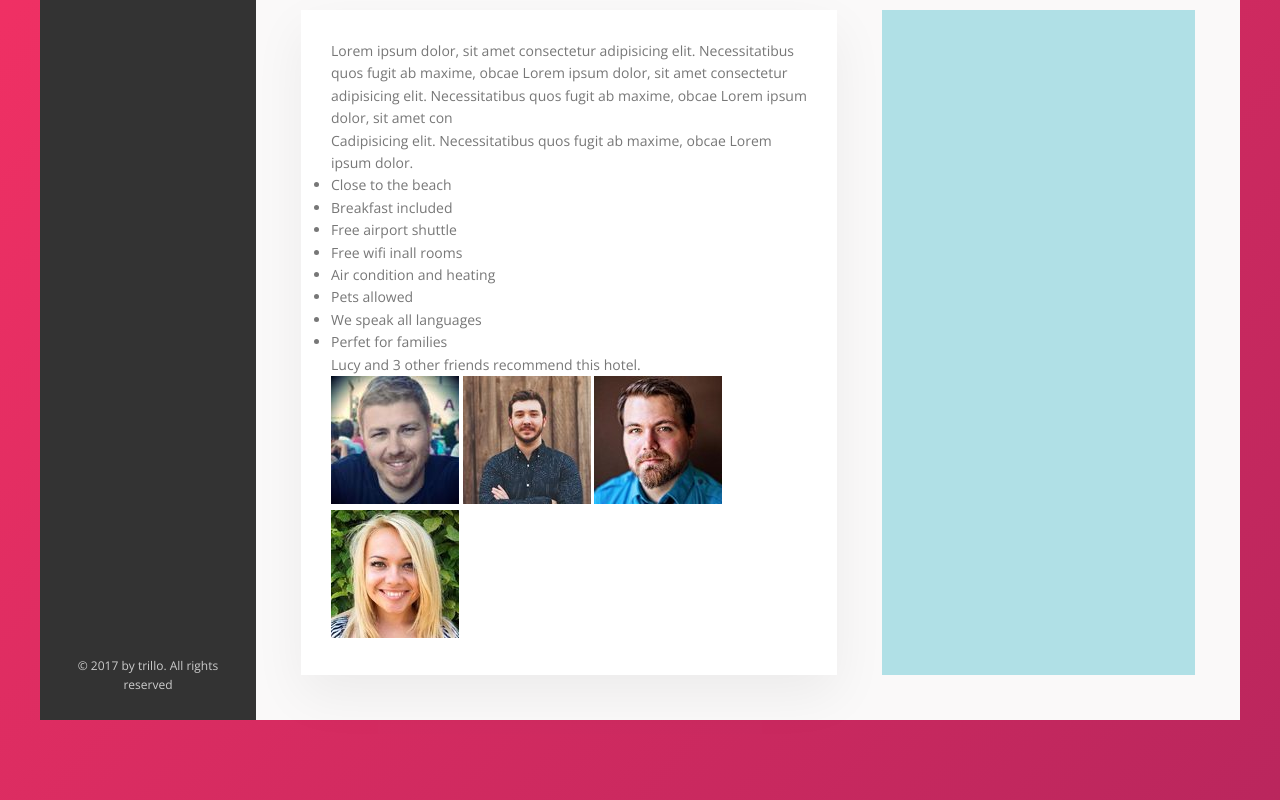
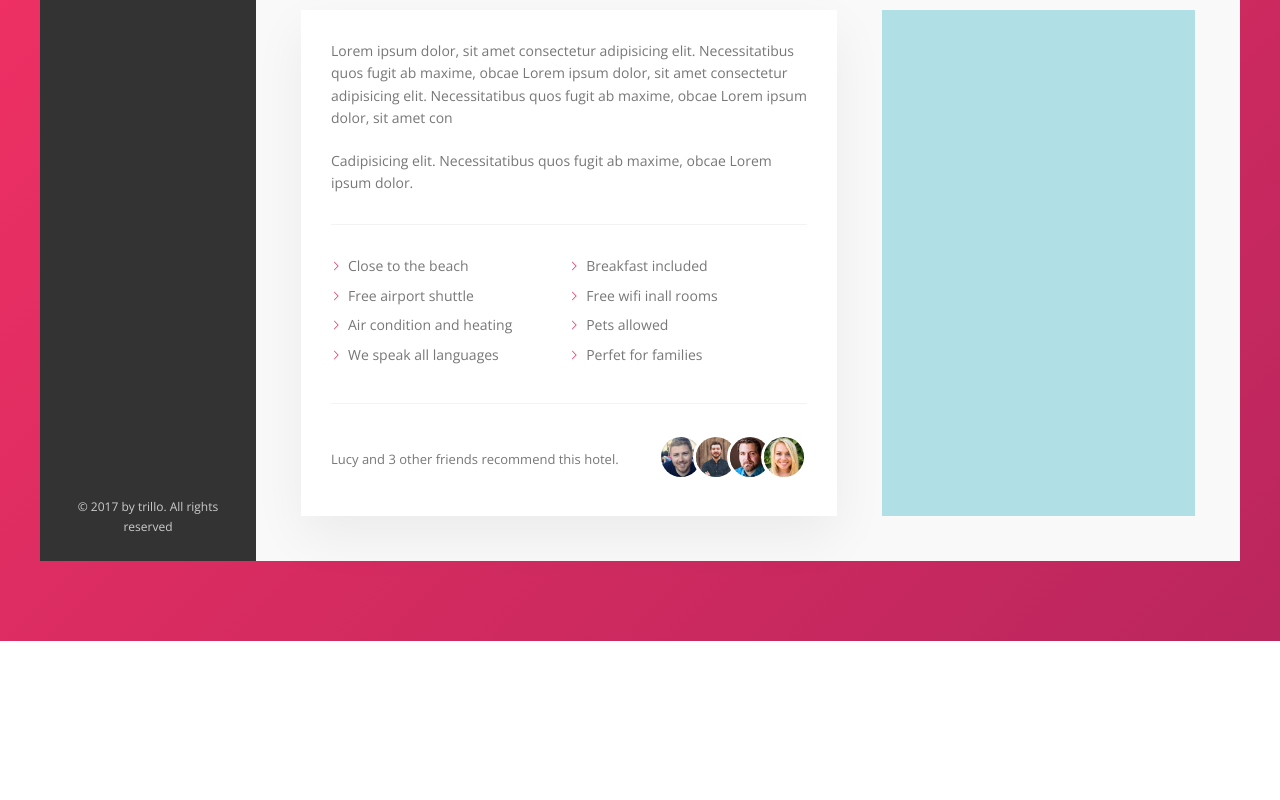
Before and after one commit to chlrobert93/TrilloCss, a website: page index.html in a window 1280 px wide. Shown: the part 637-1437 px from the top of the page. After the commit the page ends 1278 px from the top, so only its background shows below. Drawn offline with nearby package versions, Linux system fonts and the light colour scheme.

Commit message:
Descripcion seccion recomendaciones

```diff
--- a/index.html
+++ b/index.html
@@ -169,10 +169,10 @@
                                 Lucy and 3 other friends recommend this hotel.
                             </p>
                             <div class="recommend__friends">
-                                    <img src="img/user-3.jpg" alt="Friend 1" class="recommen__photo">
-                                    <img src="img/user-4.jpg" alt="Friend 2" class="recommen__photo">
-                                    <img src="img/user-5.jpg" alt="Friend 3" class="recommen__photo">
-                                    <img src="img/user-6.jpg" alt="Friend 4" class="recommen__photo">
+                                    <img src="img/user-3.jpg" alt="Friend 1" class="recommend__photo">
+                                    <img src="img/user-4.jpg" alt="Friend 2" class="recommend__photo">
+                                    <img src="img/user-5.jpg" alt="Friend 3" class="recommend__photo">
+                                    <img src="img/user-6.jpg" alt="Friend 4" class="recommend__photo">
                             </div>
                         </div>
                         </div>
--- a/sass/_base.scss
+++ b/sass/_base.scss
@@ -45,6 +45,7 @@ Grey dark 3: #999;
     --box-shadow: 0 2rem 6rem rgba(0,0,0,.3);
 
     --line: 1px solid var(--color-grey-light-2);
+  //--line: 1px solid var(--color-grey-dark-1);
     --shadow-light: 0 2rem 5rem rgba(0, 0, 0, .06);
     }
 
--- a/sass/_components.scss
+++ b/sass/_components.scss
@@ -384,3 +384,81 @@
 
     }
 }
+
+
+///////////////////////
+////ParaGraph
+.paragraph:not(:last-of-type){
+    margin-bottom: 2rem;
+}
+
+
+///////////////////////
+////List
+.list{
+    list-style:none;
+    margin: 3rem 0;
+    padding: 3rem 0;
+    border-top:var(--line);
+    border-bottom: var(--line);
+
+    display:flex;
+    /*Esta uno a lado del otro gunto*/
+    flex-wrap: wrap;
+
+    &__item{
+        flex: 0 0 50%;
+        margin-bottom: .7rem;
+    }
+
+    &__item::before{
+        //Para que aparesca el icon
+        content: "";
+        display: inline-block;
+        height: 1rem;
+        width: 1rem;
+        margin-right: .7rem;
+
+        //Older browsers
+        //background-image: url(../img/chevron-thin-right.svg);
+       // background-size: cover;
+
+        //New browsers -masks mscara para el color del icono
+        background-color: var(--color-primary);
+        -webkit-mask-image: url(../img/chevron-thin-right.svg);
+        -webkit-mask-size:cover;
+    }
+}
+
+
+
+///////////////////////
+////RECOMMEND
+.recommend{
+    font-size: 1.3rem;
+    color:var(--color-dark-3);
+
+    display: flex;
+    align-items: center;
+
+    &__count{
+        //Espacion entre el text y las img
+        margin-right: auto;
+    }
+
+    &__photo{
+        //Para solucionar el error del borde al reducir la img
+        box-sizing: content-box;
+
+        height: 4rem;
+        width: 4rem;
+        border-radius: 50%;
+        border:3px solid #fff;
+
+        //margin-right: -1.5rem;
+        //Guntar las imagenes una encima de la otra
+        &:not(:last-child){
+            margin-right: -1.5rem;
+        }
+    }
+}
--- a/sass/_layout.scss
+++ b/sass/_layout.scss
@@ -51,6 +51,7 @@
 
 ///////////Detalles
 .detail{
+
     display:flex;
     padding: 4.5rem;
     //background-color: var(--color-grey-dark-1);
```
Also changed, not shown: css/style.css.
